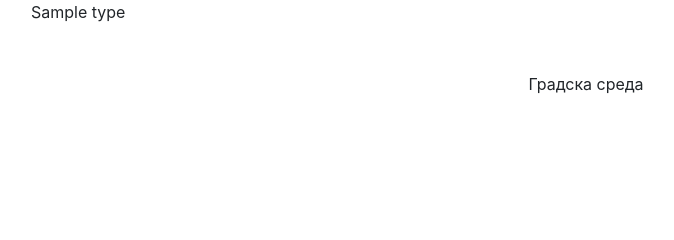
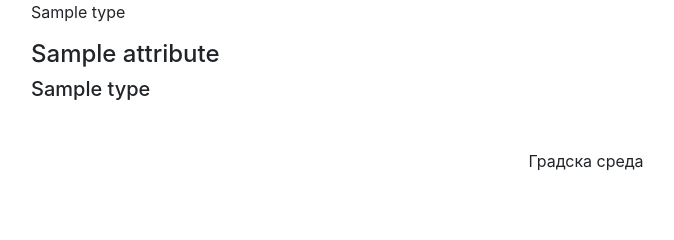
Before and after one commit to vision-sofia/gradska-sreda, a Symfony app: template templates/front/geo-object/details.html.twig in a window 1280 px wide. Shown: the part 349-589 px from the top of the page, without its empty margins (54-728 px from the left). Run offline with Twig, Linux system fonts and the light colour scheme; the template is opened without the code that fills it: most values are stand-ins (such as "Sample title", 1, 10 or a date in 2020); some libraries are stand-ins or nearby versions.

Commit message:
item details update

```diff
--- a/templates/front/geo-object/details.html.twig
+++ b/templates/front/geo-object/details.html.twig
@@ -4,6 +4,7 @@
     <h2>Обект</h2>
 
     <div id="map" class="map" style="height: 200px;"></div>
+
     <script type="text/javascript">
         var map = new ol.Map({
             target: 'map',
@@ -20,6 +21,10 @@
     </script>
 
     <p>{{ geo_object.attributes.type }}</p>
+
+    <h4>{{ geo_object.attributes.name }}</h4>
+	<h5>{{ geo_object.attributes.type }}</h5>
+
 
     {% if is_available_for_survey == true %}
         {% if question is null %}
@@ -39,4 +44,8 @@
             </form>
         {% endif %}
     {% endif %}
+
+	<link rel="stylesheet" href="https://unpkg.com/leaflet@1.4.0/dist/leaflet.css" integrity="sha512-puBpdR0798OZvTTbP4A8Ix/l+A4dHDD0DGqYW6RQ+9jxkRFclaxxQb/SJAWZfWAkuyeQUytO7+7N4QKrDh+drA==" crossorigin="">
+	<script type="text/javascript" src="{{ asset('javascript/leaflet.js', 'front') }}"></script>
+	<script type="text/javascript" srcx="{{ asset('javascript/map-mini.min.js', 'front') }}?{{ "now"|date("U") }}"></script>
 {% endblock %}
```
Also changed, not shown: src/AppMain/Controller/ItemController.php (+12 -13 lines).
